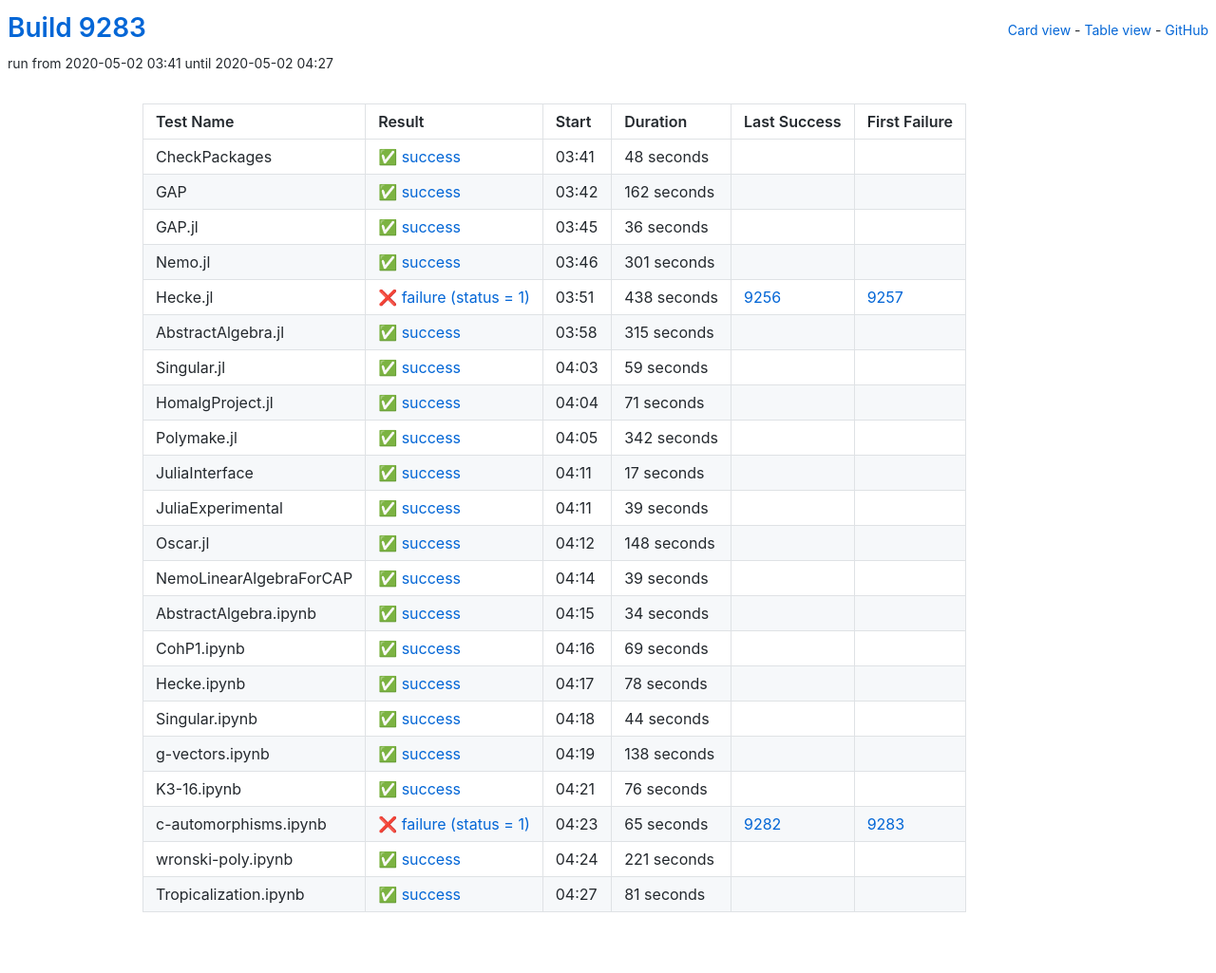
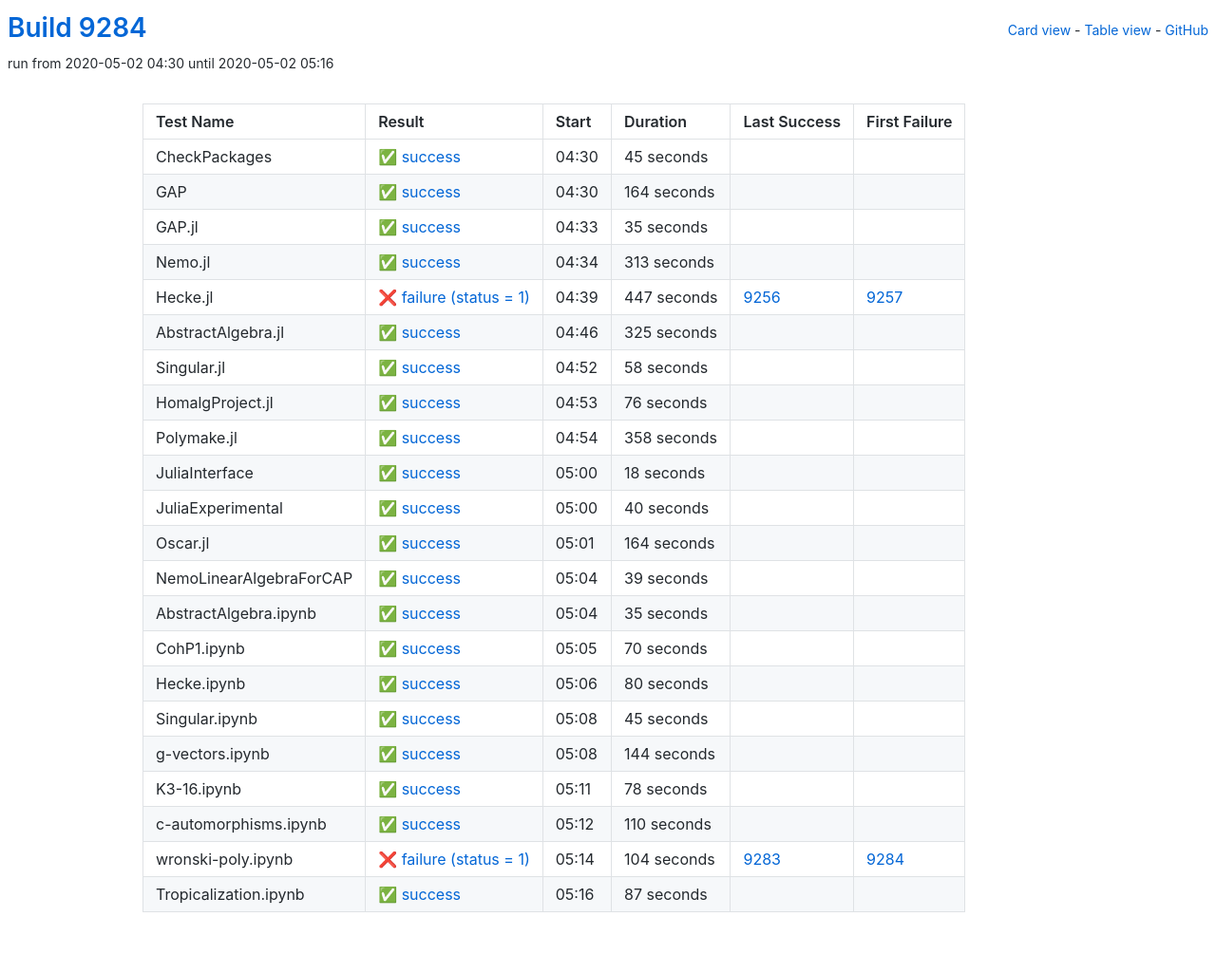
Before and after one commit to oscar-system/oscar-ci-status, a Jekyll site: the page built from table.html, in a window 1280 px wide. Shown: the whole page at 95% size. Built offline with Jekyll 4.4.1, drawn with Linux system fonts in a browser that asks for light colours.

Commit message:
Build 9284

```diff
--- a/_data/ci.yml
+++ b/_data/ci.yml
@@ -1,115 +1,137 @@
-build: 9283
-build_url: https://oscarci.mathematik.uni-kl.de/job/oscar/9283/
+build: 9284
+build_url: https://oscarci.mathematik.uni-kl.de/job/oscar/9284/
 job: oscar
 tests:
-- duration: 48
+- duration: 45
   exitcode: 0
   first_failure: false
   first_failure_url: null
   last_success: false
   last_success_url: null
-  log: https://oscarci.mathematik.uni-kl.de/job/oscar/9283/artifact/logs/build-9283/CheckPackages.log
+  log: https://oscarci.mathematik.uni-kl.de/job/oscar/9284/artifact/logs/build-9284/CheckPackages.log
   name: CheckPackages
-  start: 2020-05-02 03:41
+  start: 2020-05-02 04:30
   status: success
   success: true
-- duration: 162
+- duration: 164
   exitcode: 0
   first_failure: false
   first_failure_url: null
   last_success: false
   last_success_url: null
-  log: https://oscarci.mathematik.uni-kl.de/job/oscar/9283/artifact/logs/build-9283/GAP.log
+  log: https://oscarci.mathematik.uni-kl.de/job/oscar/9284/artifact/logs/build-9284/GAP.log
   name: GAP
-  start: 2020-05-02 03:42
+  start: 2020-05-02 04:30
   status: success
   success: true
-- duration: 36
+- duration: 35
   exitcode: 0
   first_failure: false
   first_failure_url: null
   last_success: false
   last_success_url: null
-  log: https://oscarci.mathematik.uni-kl.de/job/oscar/9283/artifact/logs/build-9283/GAP.jl.log
+  log: https://oscarci.mathematik.uni-kl.de/job/oscar/9284/artifact/logs/build-9284/GAP.jl.log
   name: GAP.jl
-  start: 2020-05-02 03:45
+  start: 2020-05-02 04:33
   status: success
   success: true
-- duration: 301
+- duration: 313
   exitcode: 0
   first_failure: false
   first_failure_url: null
   last_success: false
   last_success_url: null
-  log: https://oscarci.mathematik.uni-kl.de/job/oscar/9283/artifact/logs/build-9283/Nemo.jl.log
+  log: https://oscarci.mathematik.uni-kl.de/job/oscar/9284/artifact/logs/build-9284/Nemo.jl.log
   name: Nemo.jl
-  start: 2020-05-02 03:46
+  start: 2020-05-02 04:34
   status: success
   success: true
-- duration: 438
+- duration: 447
   exitcode: 1
   first_failure: 9257
   first_failure_url: https://oscarci.mathematik.uni-kl.de/job/oscar/9257/
   last_success: 9256
   last_success_url: https://oscarci.mathematik.uni-kl.de/job/oscar/9256/
-  log: https://oscarci.mathematik.uni-kl.de/job/oscar/9283/artifact/logs/build-9283/Hecke.jl.log
+  log: https://oscarci.mathematik.uni-kl.de/job/oscar/9284/artifact/logs/build-9284/Hecke.jl.log
   name: Hecke.jl
-  start: 2020-05-02 03:51
+  start: 2020-05-02 04:39
   status: failure
   success: false
-- duration: 315
+- duration: 325
   exitcode: 0
   first_failure: false
   first_failure_url: null
   last_success: false
   last_success_url: null
-  log: https://oscarci.mathematik.uni-kl.de/job/oscar/9283/artifact/logs/build-9283/AbstractAlgebra.jl.log
+  log: https://oscarci.mathematik.uni-kl.de/job/oscar/9284/artifact/logs/build-9284/AbstractAlgebra.jl.log
   name: AbstractAlgebra.jl
-  start: 2020-05-02 03:58
+  start: 2020-05-02 04:46
   status: success
   success: true
-- duration: 59
+- duration: 58
   exitcode: 0
   first_failure: false
   first_failure_url: null
   last_success: false
   last_success_url: null
-  log: https://oscarci.mathematik.uni-kl.de/job/oscar/9283/artifact/logs/build-9283/Singular.jl.log
+  log: https://oscarci.mathematik.uni-kl.de/job/oscar/9284/artifact/logs/build-9284/Singular.jl.log
   name: Singular.jl
-  start: 2020-05-02 04:03
+  start: 2020-05-02 04:52
   status: success
   success: true
-- duration: 71
+- duration: 76
   exitcode: 0
   first_failure: false
   first_failure_url: null
   last_success: false
   last_success_url: null
-  log: https://oscarci.mathematik.uni-kl.de/job/oscar/9283/artifact/logs/build-9283/HomalgProject.jl.log
+  log: https://oscarci.mathematik.uni-kl.de/job/oscar/9284/artifact/logs/build-9284/HomalgProject.jl.log
   name: HomalgProject.jl
-  start: 2020-05-02 04:04
+  start: 2020-05-02 04:53
   status: success
   success: true
-- duration: 342
+- duration: 358
   exitcode: 0
   first_failure: false
   first_failure_url: null
   last_success: false
   last_success_url: null
-  log: https://oscarci.mathematik.uni-kl.de/job/oscar/9283/artifact/logs/build-9283/Polymake.jl.log
+  log: https://oscarci.mathematik.uni-kl.de/job/oscar/9284/artifact/logs/build-9284/Polymake.jl.log
   name: Polymake.jl
-  start: 2020-05-02 04:05
+  start: 2020-05-02 04:54
   status: success
   success: true
-- duration: 17
+- duration: 18
   exitcode: 0
   first_failure: false
   first_failure_url: null
   last_success: false
   last_success_url: null
-  log: https://oscarci.mathematik.uni-kl.de/job/oscar/9283/artifact/logs/build-9283/JuliaInterface.log
+  log: https://oscarci.mathematik.uni-kl.de/job/oscar/9284/artifact/logs/build-9284/JuliaInterface.log
   name: JuliaInterface
-  start: 2020-05-02 04:11
+  start: 2020-05-02 05:00
+  status: success
+  success: true
+- duration: 40
+  exitcode: 0
+  first_failure: false
+  first_failure_url: null
+  last_success: false
+  last_success_url: null
+  log: https://oscarci.mathematik.uni-kl.de/job/oscar/9284/artifact/logs/build-9284/JuliaExperimental.log
+  name: JuliaExperimental
+  start: 2020-05-02 05:00
+  status: success
+  success: true
+- duration: 164
+  exitcode: 0
+  first_failure: false
+  first_failure_url: null
+  last_success: false
+  last_success_url: null
+  log: https://oscarci.mathematik.uni-kl.de/job/oscar/9284/artifact/logs/build-9284/Oscar.jl.log
+  name: Oscar.jl
+  start: 2020-05-02 05:01
   status: success
   success: true
 - duration: 39
@@ -118,53 +140,64 @@ tests:
   first_failure_url: null
   last_success: false
   last_success_url: null
-  log: https://oscarci.mathematik.uni-kl.de/job/oscar/9283/artifact/logs/build-9283/JuliaExperimental.log
-  name: JuliaExperimental
-  start: 2020-05-02 04:11
+  log: https://oscarci.mathematik.uni-kl.de/job/oscar/9284/artifact/logs/build-9284/NemoLinearAlgebraForCAP.log
+  name: NemoLinearAlgebraForCAP
+  start: 2020-05-02 05:04
   status: success
   success: true
-- duration: 148
+- duration: 35
   exitcode: 0
   first_failure: false
   first_failure_url: null
   last_success: false
   last_success_url: null
-  log: https://oscarci.mathematik.uni-kl.de/job/oscar/9283/artifact/logs/build-9283/Oscar.jl.log
-  name: Oscar.jl
-  start: 2020-05-02 04:12
+  log: https://oscarci.mathematik.uni-kl.de/job/oscar/9284/artifact/logs/build-9284/AbstractAlgebra.ipynb.log
+  name: AbstractAlgebra.ipynb
+  start: 2020-05-02 05:04
   status: success
   success: true
-- duration: 39
+- duration: 70
   exitcode: 0
   first_failure: false
   first_failure_url: null
   last_success: false
   last_success_url: null
-  log: https://oscarci.mathematik.uni-kl.de/job/oscar/9283/artifact/logs/build-9283/NemoLinearAlgebraForCAP.log
-  name: NemoLinearAlgebraForCAP
-  start: 2020-05-02 04:14
+  log: https://oscarci.mathematik.uni-kl.de/job/oscar/9284/artifact/logs/build-9284/CohP1.ipynb.log
+  name: CohP1.ipynb
+  start: 2020-05-02 05:05
   status: success
   success: true
-- duration: 34
+- duration: 80
   exitcode: 0
   first_failure: false
   first_failure_url: null
   last_success: false
   last_success_url: null
-  log: https://oscarci.mathematik.uni-kl.de/job/oscar/9283/artifact/logs/build-9283/AbstractAlgebra.ipynb.log
-  name: AbstractAlgebra.ipynb
-  start: 2020-05-02 04:15
+  log: https://oscarci.mathematik.uni-kl.de/job/oscar/9284/artifact/logs/build-9284/Hecke.ipynb.log
+  name: Hecke.ipynb
+  start: 2020-05-02 05:06
   status: success
   success: true
-- duration: 69
+- duration: 45
   exitcode: 0
   first_failure: false
   first_failure_url: null
   last_success: false
   last_success_url: null
-  log: https://oscarci.mathematik.uni-kl.de/job/oscar/9283/artifact/logs/build-9283/CohP1.ipynb.log
-  name: CohP1.ipynb
-  start: 2020-05-02 04:16
+  log: https://oscarci.mathematik.uni-kl.de/job/oscar/9284/artifact/logs/build-9284/Singular.ipynb.log
+  name: Singular.ipynb
+  start: 2020-05-02 05:08
+  status: success
+  success: true
+- duration: 144
+  exitcode: 0
+  first_failure: false
+  first_failure_url: null
+  last_success: false
+  last_success_url: null
+  log: https://oscarci.mathematik.uni-kl.de/job/oscar/9284/artifact/logs/build-9284/g-vectors.ipynb.log
+  name: g-vectors.ipynb
+  start: 2020-05-02 05:08
   status: success
   success: true
 - duration: 78
@@ -173,74 +206,41 @@ tests:
   first_failure_url: null
   last_success: false
   last_success_url: null
-  log: https://oscarci.mathematik.uni-kl.de/job/oscar/9283/artifact/logs/build-9283/Hecke.ipynb.log
-  name: Hecke.ipynb
-  start: 2020-05-02 04:17
+  log: https://oscarci.mathematik.uni-kl.de/job/oscar/9284/artifact/logs/build-9284/K3-16.ipynb.log
+  name: K3-16.ipynb
+  start: 2020-05-02 05:11
   status: success
   success: true
-- duration: 44
+- duration: 110
   exitcode: 0
   first_failure: false
   first_failure_url: null
   last_success: false
   last_success_url: null
-  log: https://oscarci.mathematik.uni-kl.de/job/oscar/9283/artifact/logs/build-9283/Singular.ipynb.log
-  name: Singular.ipynb
-  start: 2020-05-02 04:18
+  log: https://oscarci.mathematik.uni-kl.de/job/oscar/9284/artifact/logs/build-9284/c-automorphisms.ipynb.log
+  name: c-automorphisms.ipynb
+  start: 2020-05-02 05:12
   status: success
   success: true
-- duration: 138
+- duration: 104
+  exitcode: 1
+  first_failure: 9284
+  first_failure_url: https://oscarci.mathematik.uni-kl.de/job/oscar/9284/
+  last_success: 9283
+  last_success_url: https://oscarci.mathematik.uni-kl.de/job/oscar/9283/
+  log: https://oscarci.mathematik.uni-kl.de/job/oscar/9284/artifact/logs/build-9284/wronski-poly.ipynb.log
+  name: wronski-poly.ipynb
+  start: 2020-05-02 05:14
+  status: failure
+  success: false
+- duration: 87
   exitcode: 0
   first_failure: false
   first_failure_url: null
   last_success: false
   last_success_url: null
-  log: https://oscarci.mathematik.uni-kl.de/job/oscar/9283/artifact/logs/build-9283/g-vectors.ipynb.log
-  name: g-vectors.ipynb
-  start: 2020-05-02 04:19
+  log: https://oscarci.mathematik.uni-kl.de/job/oscar/9284/artifact/logs/build-9284/Tropicalization.ipynb.log
+  name: Tropicalization.ipynb
+  start: 2020-05-02 05:16
   status: success
   success: true
-- duration: 76
-  exitcode: 0
-  first_failure: false
-  first_failure_url: null
-  last_success: false
-  last_success_url: null
-  log: https://oscarci.mathematik.uni-kl.de/job/oscar/9283/artifact/logs/build-9283/K3-16.ipynb.log
-  name: K3-16.ipynb
-  start: 2020-05-02 04:21
-  status: success
-  success: true
-- duration: 65
-  exitcode: 1
-  first_failure: 9283
-  first_failure_url: https://oscarci.mathematik.uni-kl.de/job/oscar/9283/
-  last_success: 9282
-  last_success_url: https://oscarci.mathematik.uni-kl.de/job/oscar/9282/
-  log: https://oscarci.mathematik.uni-kl.de/job/oscar/9283/artifact/logs/build-9283/c-automorphisms.ipynb.log
-  name: c-automorphisms.ipynb
-  start: 2020-05-02 04:23
-  status: failure
-  success: false
-- duration: 221
-  exitcode: 0
-  first_failure: false
-  first_failure_url: null
-  last_success: false
-  last_success_url: null
-  log: https://oscarci.mathematik.uni-kl.de/job/oscar/9283/artifact/logs/build-9283/wronski-poly.ipynb.log
-  name: wronski-poly.ipynb
-  start: 2020-05-02 04:24
-  status: success
-  success: true
-- duration: 81
-  exitcode: 0
-  first_failure: false
-  first_failure_url: null
-  last_success: false
-  last_success_url: null
-  log: https://oscarci.mathematik.uni-kl.de/job/oscar/9283/artifact/logs/build-9283/Tropicalization.ipynb.log
-  name: Tropicalization.ipynb
-  start: 2020-05-02 04:27
-  status: success
-  success: true
```
Also changed, not shown: README.md.
